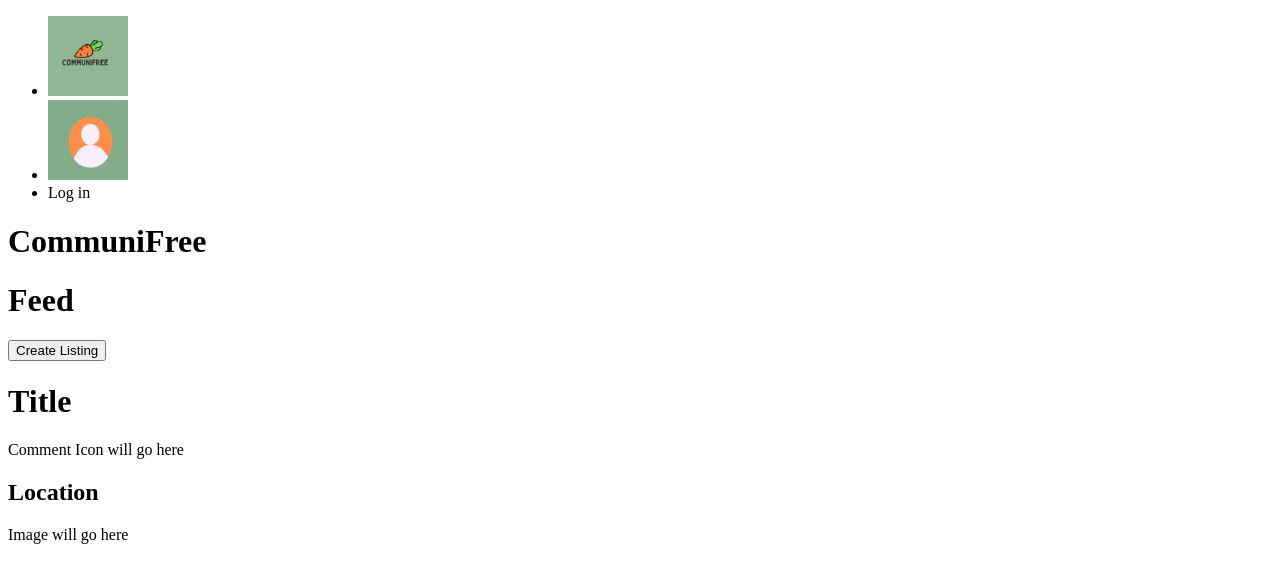
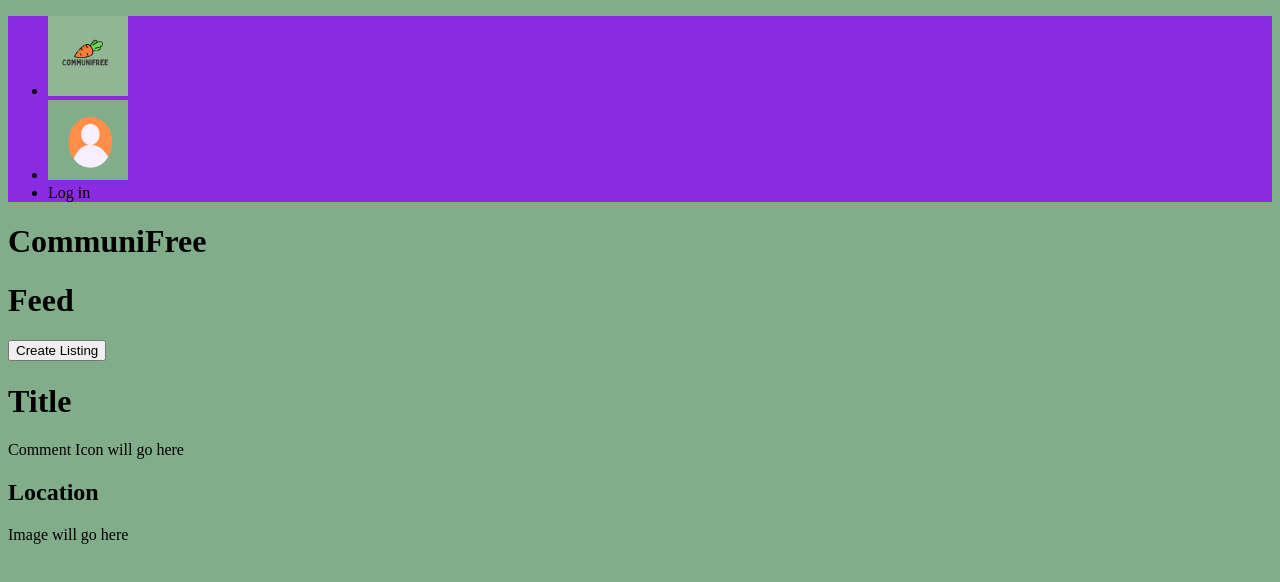
Before and after one commit to GDO2000/CommuniFree, a Next.js app in the folder communifree/: page / in a window 1280 px wide. Shown: the top 582 px of the page. Built offline with nearby package versions, Linux system fonts and the light colour scheme.

Commit message:
The Team helped connect the CSS file properly

```diff
--- a/communifree/components/Navbar/Navbar.css
+++ b/communifree/components/Navbar/Navbar.css
@@ -1,9 +1,14 @@
+/* :root {
+  --background-color
+} */
+
+
 body {
-  background-color: black;
+  background-color: #82ad8b;
 }
 
 nav {
-  background-color: black;
+  background-color: blueviolet;
 }
 
 #logo {
--- a/communifree/pages/index.tsx
+++ b/communifree/pages/index.tsx
@@ -2,7 +2,7 @@
 import Image from 'next/image'
 import CreatePostButton from "../components/FeedPage/CreateNewPostButton/CreateNewPostButton";
 import Feed from "../components/FeedPage/Feed/Feed"
-// import styles from './page.module.css'
+import '../components/Navbar/Navbar.css'
 import Navbar from "../components/Navbar/Navbar";
 
 export default function Home() {
```
